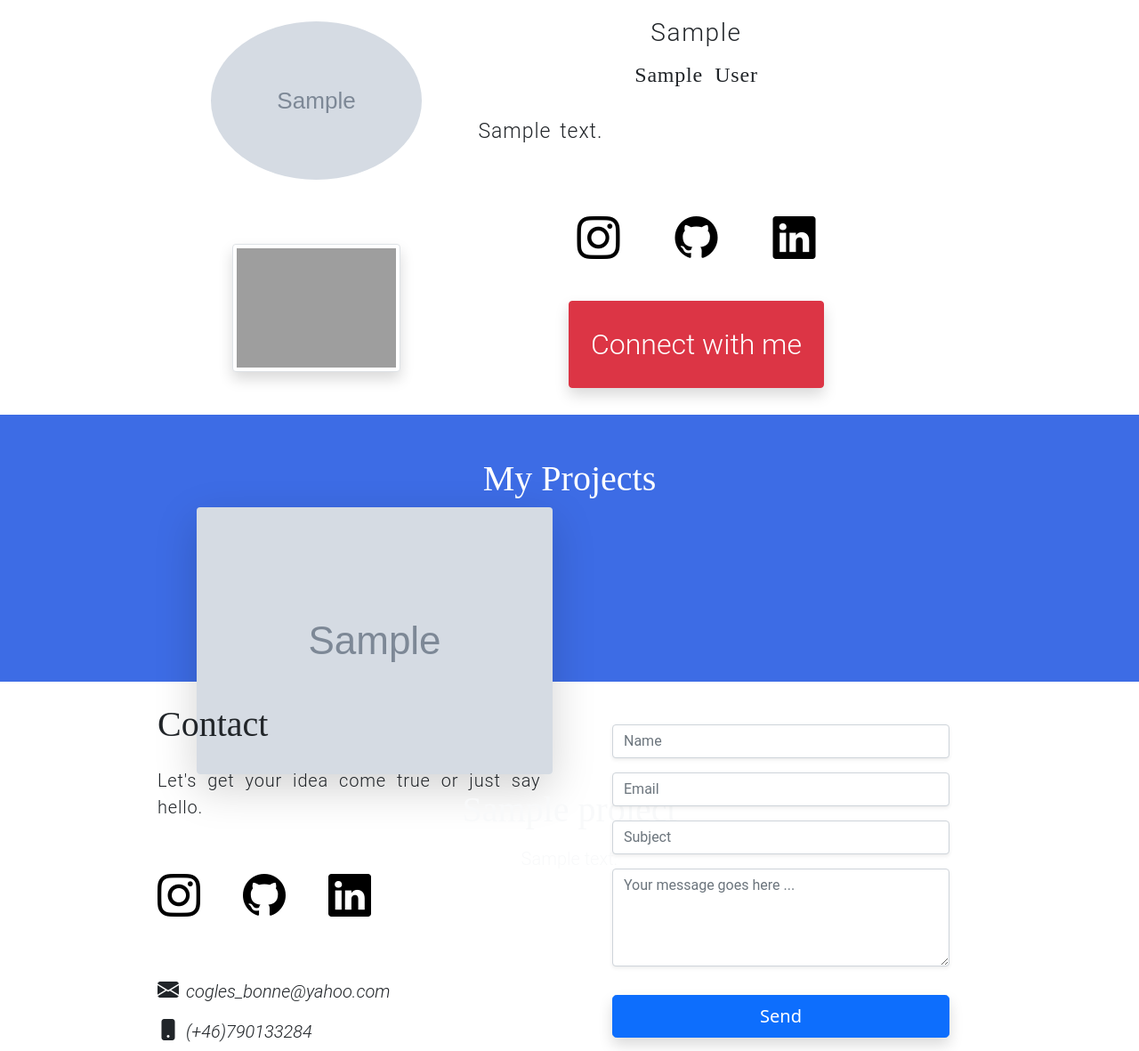
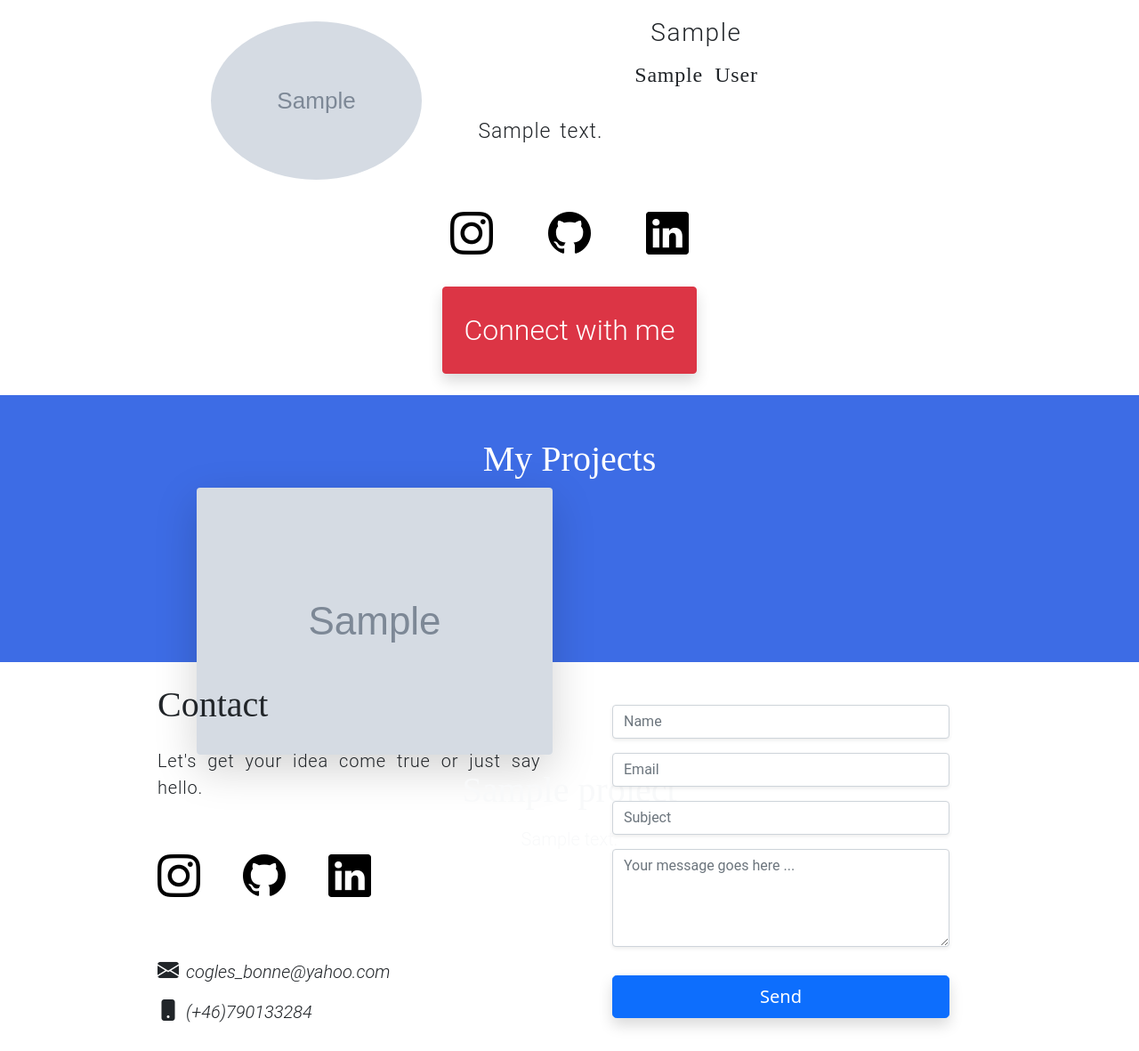
Before and after one commit to coglescode/coglescode_com, a Django app: page / in a window 1280 px wide. Shown: the part 78-1259 px from the top of the page at 89% size. Run offline with Django 4.2, Linux system fonts and the light colour scheme; tables that the repository leaves empty hold one stand-in row (values such as "Sample post"); grey boxes marked "Sample" are stand-in pictures; some libraries are stand-ins or nearby versions; grey boxes are pictures that could not be loaded.

Commit message:
Testing content of two diferents branches

```diff
--- a/portfolio/templates/portfolio/index.html
+++ b/portfolio/templates/portfolio/index.html
@@ -27,9 +27,6 @@
           <div id="caption"></div>
         </div>
 
-        <div id="cert_div" class="col-6 col-md-4 col-lg-4 col-xl-3 d-flex justify-content-center align-items-center p-4 p-md-5 ">
-          <img id="cert" class="img-thumbnail shadow rounded " src="{{ user.cert.url }}" alt="Certificate of completion">
-        </div>
 
         <div id="contact_links" class="col-md-6 col-xl-6 d-flex flex-wrap justify-content-around align-items-center ">
           <div class="col-8 d-flex justify-content-between m-3 m-md-0 px-xl-5 ">
```
